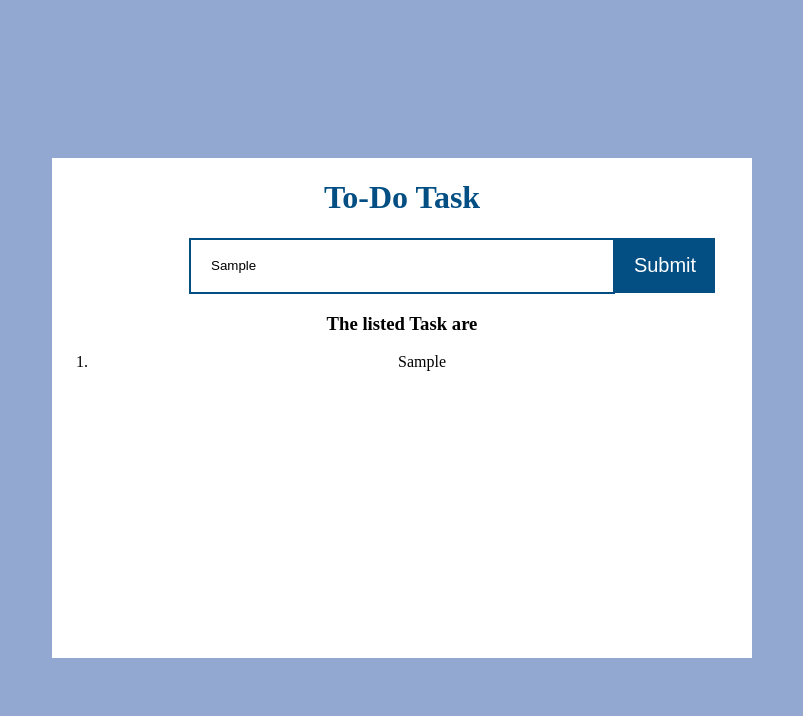
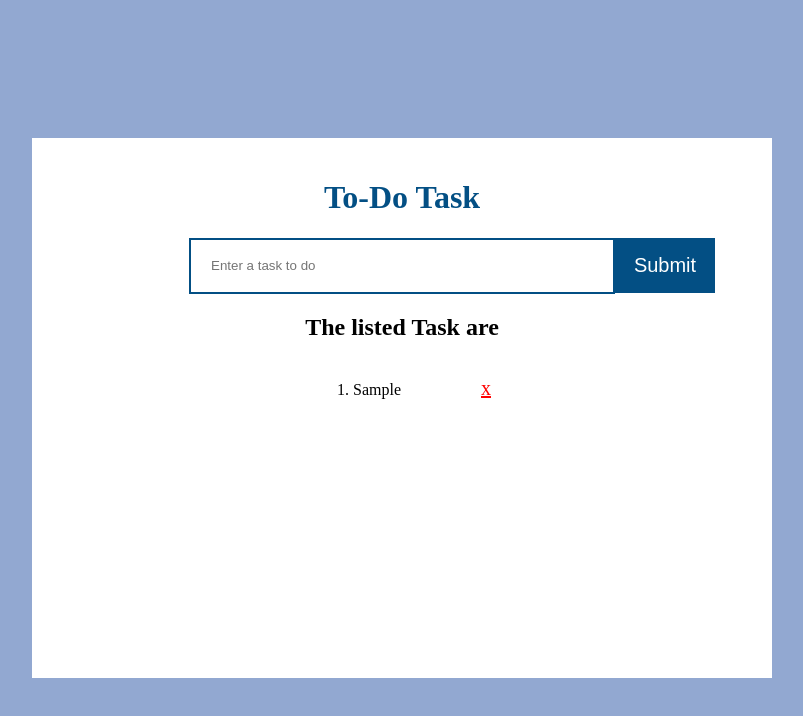
Before and after one commit to Pranaya20/Todo-Lits, a plain HTML site: page index.html in a window 1280 px wide. Both pictures are taken after typing "Sample" into the empty fields and a click on the button "Submit". Shown: the whole page, without its empty margins (238-1041 px from the left). Drawn offline with Linux system fonts and the light colour scheme.

Commit message:
Created the js part

```diff
--- a/index.html
+++ b/index.html
@@ -16,11 +16,11 @@
 
         <button type="submit" id="submit-btn">Submit</button>
         <div id="error" class="error-msg"></div>
+        <h2>The listed Task are</h2>
+        <div class="result">
+          <ol id='box'></ol>
+        </div>
 
-        <div>
-            <h3>The listed Task are</h3>
-            <ol><li id="first-task"> <i class="fa fa-trash" aria-hidden="true"></i> <i class="fa fa-pencil-square-o" aria-hidden="true"></i></li></ol>
-        </div>
      </div>
 
     <script src="index.js"></script>
--- a/index.js
+++ b/index.js
@@ -1,12 +1,37 @@
 const submit = document.getElementById('submit-btn');
 const input = document.getElementById('task');
-const firstTask = document.getElementById('first-task');
+
 submit.addEventListener("click", formSubmit = ()=>{
-    console.log("input.value:-",input.value)
+    document.getElementById('error').innerHTML = "";
+    let task = document.getElementById("box");
     if(input.value == ''){
        document.getElementById('error').innerHTML = "Please Enter your task";
     }else{
-        document.getElementById('error').innerHTML = "";
+        let li = document.createElement('li');
+        li.textContent = input.value;
+        let pos = task.firstElementChild;
+        if(pos == null){
+            task.appendChild(li);
+        }else{
+            task.insertBefore(li);
+        }
+
+        input.value=""
+
+        let a = document.createElement('a');
+        a.textContent = "x";
+        a.href = "javascript:void(0)"
+        a.className = "remove";
+        li.appendChild(a);
+
+
     }
-    firstTask.innerHTML =  input.value;
+
 })
+let deletbtn = document.querySelector('ul');
+        deletbtn.addEventListener('click',function(e){
+            console.log("Pranaya");
+            // let  box = document.getElementById('box');
+            // let li = e.target.parentNode;
+            // box.removeChild(li);
+        })
--- a/style.css
+++ b/style.css
@@ -11,9 +11,15 @@ body{
     width:700px;
     height:500px;
     background:white;
+    padding:20px;
 }
-h1{
+h3,h1{
    color: #034f84;
+}
+h3{
+    margin:0;
+    font-size:20px;
+    text-align: left;
 }
 input{
     width:400px;
@@ -41,5 +47,18 @@ button:hover{
     margin-left:-283px;
     color:red;
     font-size: 16px;
-
 }
+ol{
+    text-align: left;
+}
+.result{
+    display: flex;
+    align-items: center;
+    justify-content: center;
+}
+.remove{
+    margin-left: 80px;
+    color:red;
+    font-size:20px;
+    cursor: pointer;
+}
```
